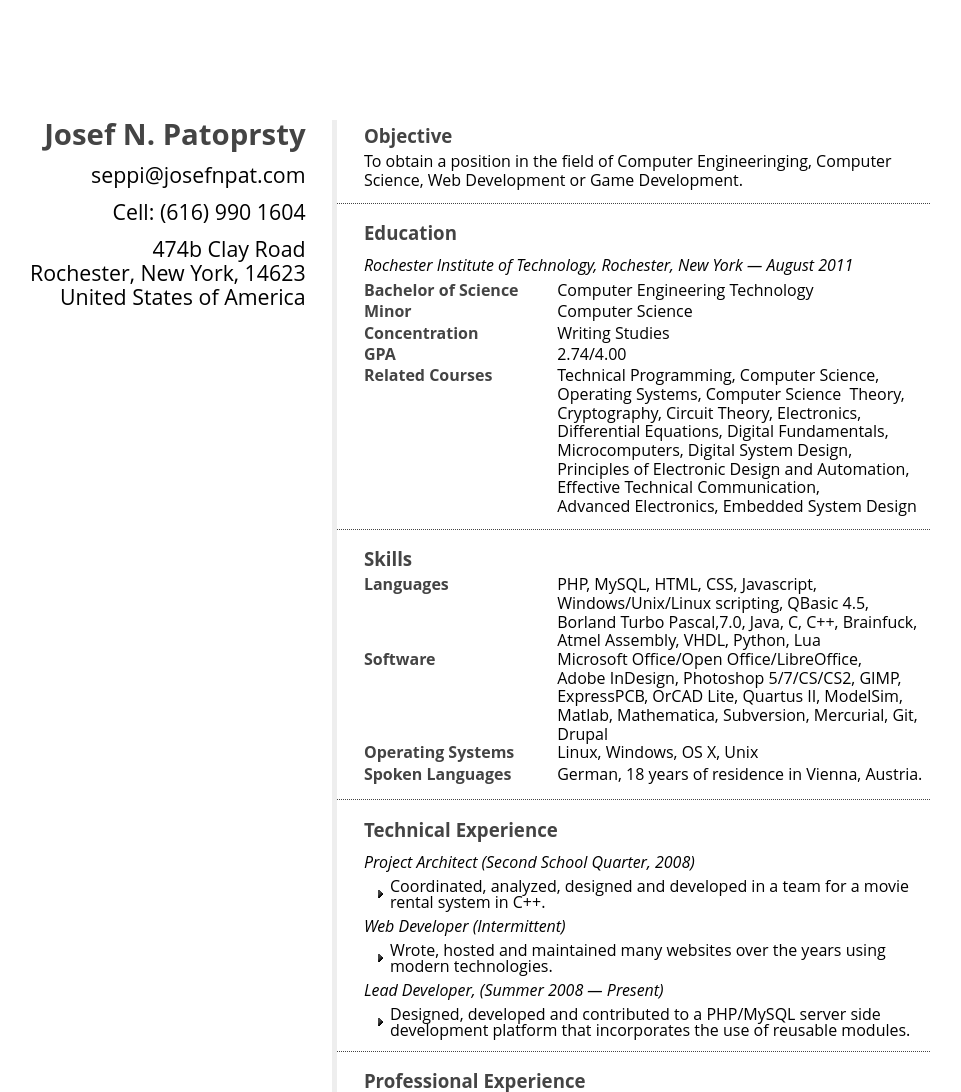
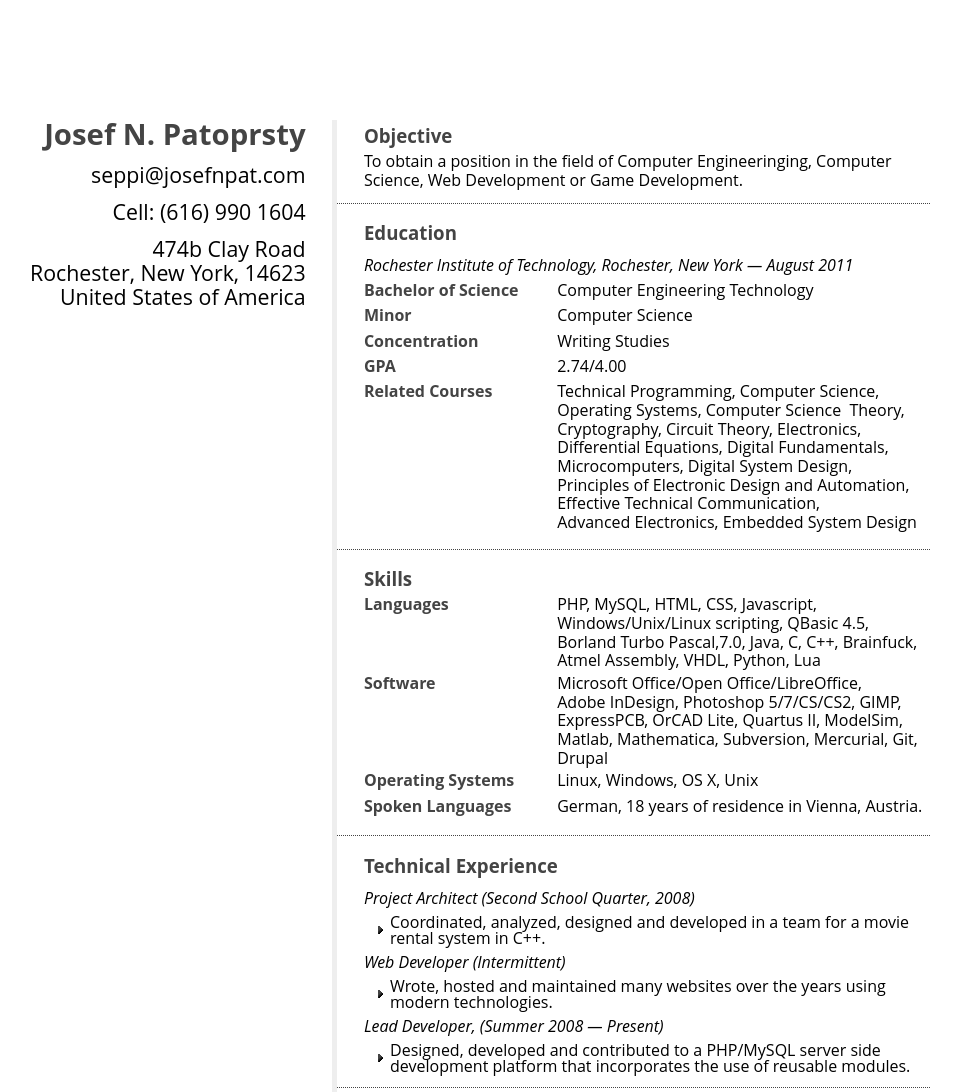
Before and after one commit to josefnpat/resume, a PHP site: page / in a window 1280 px wide. Shown: the top 1092 px of the page, without its empty margins (90-1051 px from the left). Run offline with PHP 8.4, Linux system fonts and the light colour scheme.

Commit message:
add more spacing, but now the end is a bit off. need more from mpr

```diff
--- a/src/style.css
+++ b/src/style.css
@@ -76,6 +76,7 @@ body {
 }
 #sections .section table td.r {
   line-height: 14pt;
+  padding-bottom: 3pt;
 }
 #sections .section table tr {}
 #sections .section .timeline {}
```
